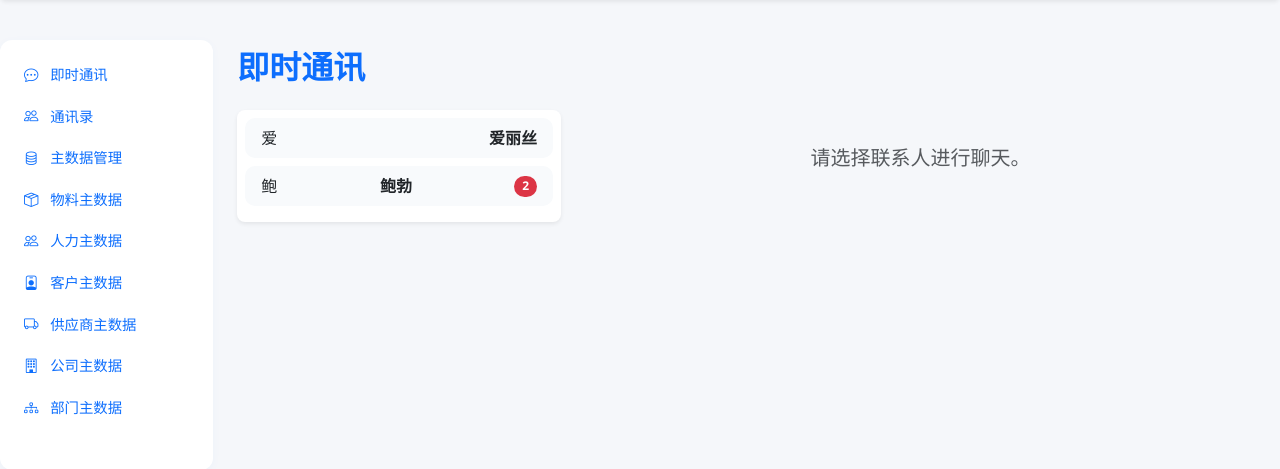
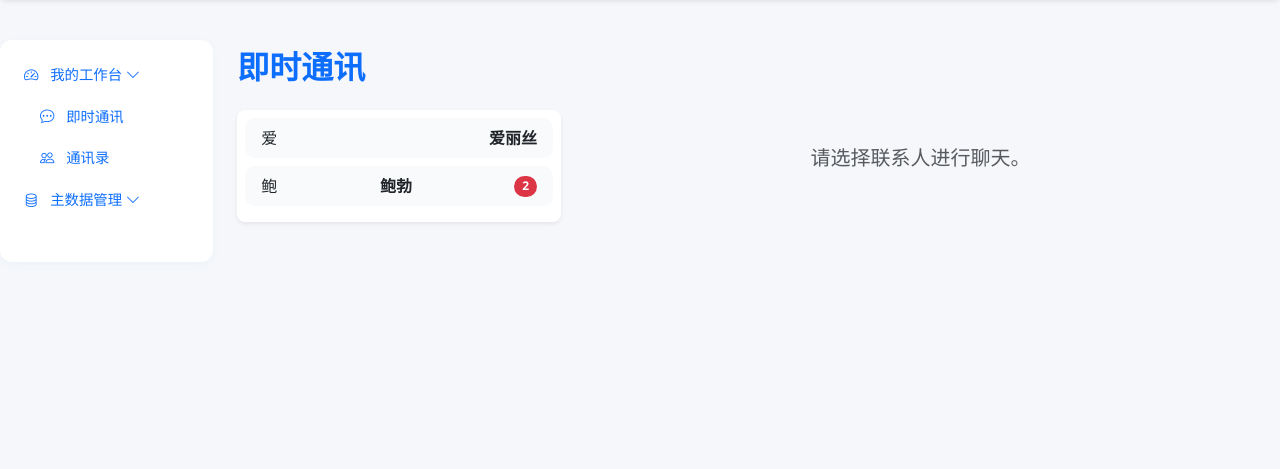
Before and after one commit to renjinguo/zhangshangbao, a Flask app: page /chat in a window 1280 px wide. Shown: the part 56-525 px from the top of the page. Run offline with Flask 3, Linux system fonts and the light colour scheme; the first user in the database is signed in; data comes from the database, SQL or seed files in the repository.

Commit message:
更新侧边栏菜单，添加“我的工作台”和“主数据管理”功能

```diff
--- a/templates/base.html
+++ b/templates/base.html
@@ -45,6 +45,14 @@
             <div class="col-md-3 col-xl-2 d-none d-md-block sidebar">
                 <div class="position-sticky">
                     <ul class="nav flex-column mb-4">
+                        <!-- 我的工作台 -->
+                        <li class="nav-item">
+                            <a class="nav-link collapsed" data-bs-toggle="collapse" href="#workbenchCollapse">
+                                <i class="bi bi-speedometer2"></i> 我的工作台
+                                <i class="bi bi-chevron-down ms-auto"></i>
+                            </a>
+                            <div class="collapse show" id="workbenchCollapse">
+                                <ul class="nav flex-column ms-3">
                                     <li class="nav-item">
                                         <a class="nav-link" href="/chat">
                                             <i class="bi bi-chat-dots"></i> 即时通讯
@@ -55,11 +63,18 @@
                                             <i class="bi bi-people"></i> 通讯录
                                         </a>
                                     </li>
+                                </ul>
+                            </div>
+                        </li>
+
+                        <!-- 主数据管理 -->
                         <li class="nav-item">
-                            <a class="nav-link" href="#">
+                            <a class="nav-link collapsed" data-bs-toggle="collapse" href="#masterDataCollapse">
                                 <i class="bi bi-database"></i> 主数据管理
+                                <i class="bi bi-chevron-down ms-auto"></i>
                             </a>
-                        </li>
+                            <div class="collapse" id="masterDataCollapse">
+                                <ul class="nav flex-column ms-3">
                                     <li class="nav-item">
                                         <a class="nav-link" href="#">
                                             <i class="bi bi-box-seam"></i> 物料主数据
@@ -92,6 +107,9 @@
                                     </li>
                                 </ul>
                             </div>
+                        </li>
+                    </ul>
+                </div>
             </div>
 
             <!-- 主要内容容器 -->
```
Lines whose indentation alone changed are shown as unchanged.
